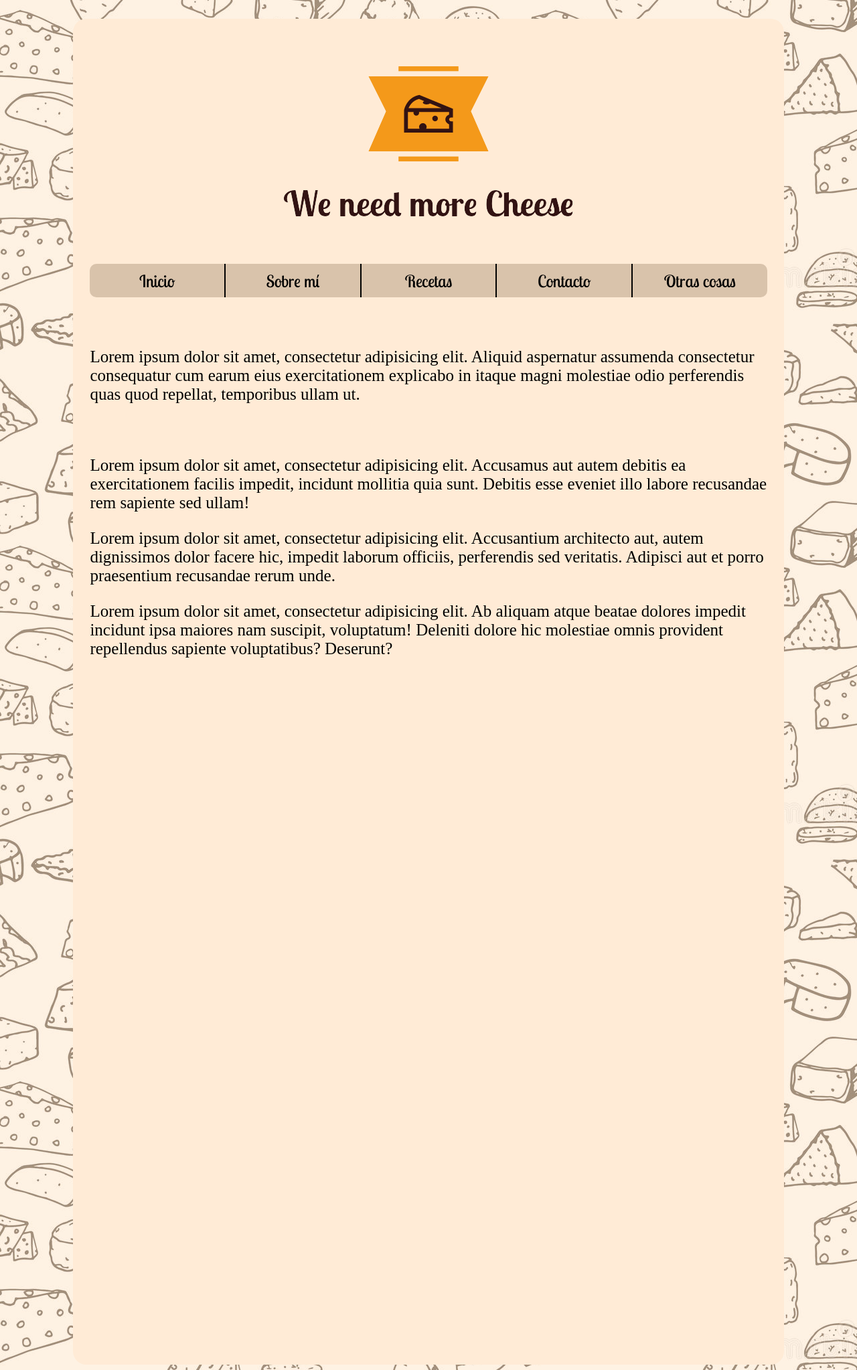
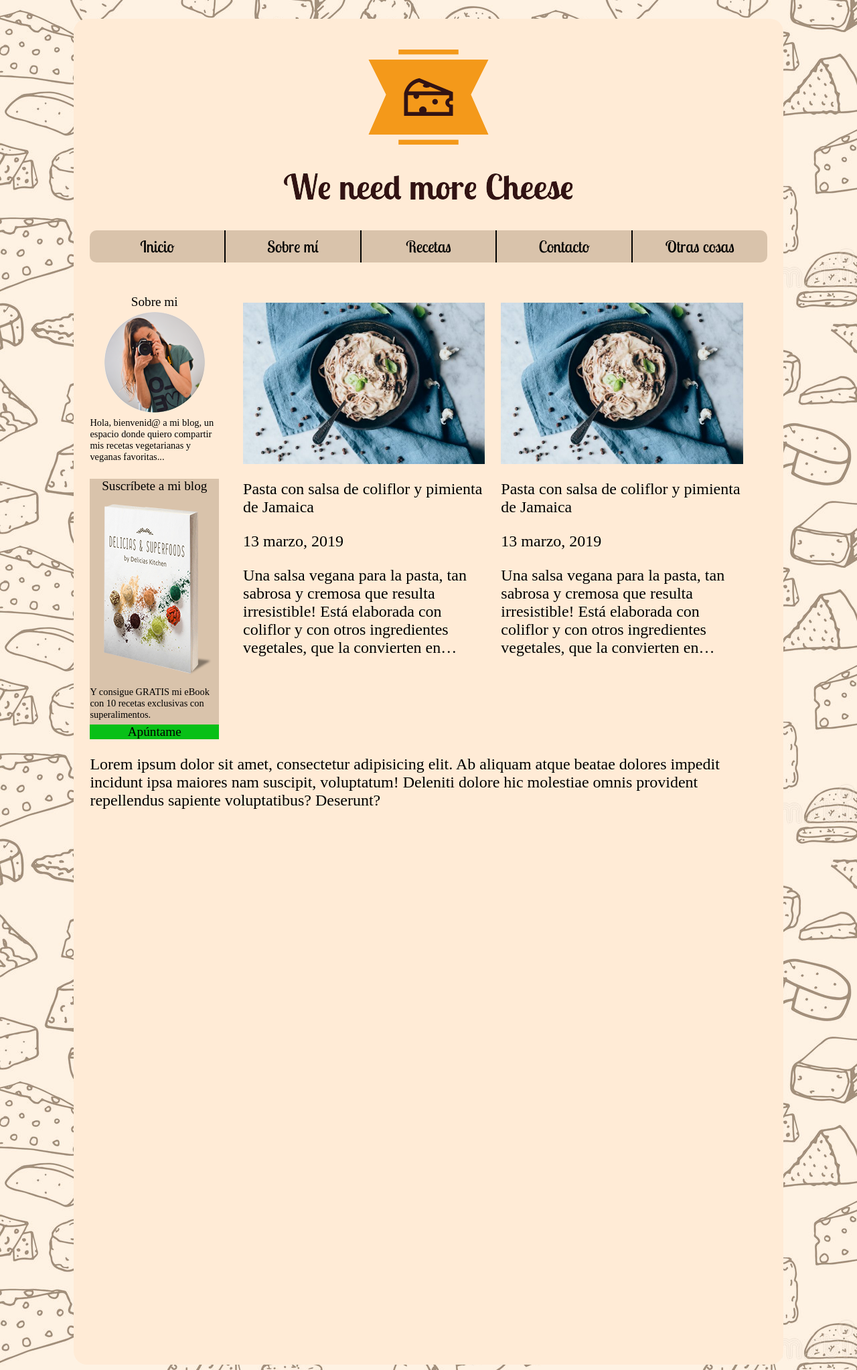
Before and after one commit to FranciscoMejias/M04Pages, a PHP site: page / in a window 1280 px wide. Shown: the whole page at 67% size. Run offline with PHP 8.4, Linux system fonts and the light colour scheme.

Commit message:
We need more Cheese

```diff
--- a/Mejias_Francisco_DAMr/css/index.css
+++ b/Mejias_Francisco_DAMr/css/index.css
@@ -5,7 +5,7 @@ body{
     display: flex;
     justify-content: center;
     background-color: rgb(255, 225, 194);
-    font-size: 25px;
+    font-size: 24px;
 }
 
 .container{
@@ -27,19 +27,102 @@ body{
     /*box-sizing: border-box;MIRAR YAAA MIRAR YAAA MIRAR YAAA MIRAR YAAA MIRAR YAAA MIRAR YAAA MIRAR YAAA MIRAR YAAA MIRAR YAAA MIRAR YAAA MIRAR YAAA*/
 }
 
-.logo {
-    width: 100%;
-    height: auto;
-    max-width: 596px;
-    min-width: 260px;
-}
-
 figure {
     display: flex;
     justify-content: center;
 }
 
+header figure {
+    width: 100%;
+    display: flex;
+    justify-content: center;
+    margin: 0px;
+}
+
+img {
+    width: 100%;
+    height: auto;
+}
+
+.logo {
+    max-width: 596px;
+    min-width: calc(596px / 5);
+}
+
 main {
+    display: flex;
     margin: 0px;
     padding: 0px;
 }
+
+/*********************************************************************************/
+
+aside {
+    width: 20%;
+}
+
+aside article:first-of-type {
+    margin-bottom: 1em;
+}
+
+aside figure {
+    width: 100%;
+    margin: 0px;
+}
+
+aside article p:first-of-type {
+    font-size: 0.8em;
+    text-align: center;
+    margin: 0px;
+    margin-bottom: 0.2em;
+}
+
+aside article p:nth-of-type(2n) {
+    font-size: 0.6em;
+    margin: 0px;
+    margin-top: 0.5em;
+}
+
+aside article:first-of-type img {
+    min-width: calc(150px / 5);
+    max-width: 150px;
+}
+
+aside article:nth-of-type(2n) img {
+    min-width: calc(190px / 5);
+    max-width: 190px;
+}
+
+aside article:last-of-type{
+    background-color: rgb(217, 195, 171);
+}
+
+aside article:nth-of-type(2n) a{
+    width: 100%;
+    height: 100%;
+    margin: 0px;
+    margin-top: 0.3em;
+    display: flex;
+    justify-content: center;
+    align-items: center;
+    font-size: 0.8em;
+    color: black;
+    text-decoration: none;
+    background-color: rgb(8, 192, 23);
+}
+
+
+section {
+    display: flex;
+    width: 80%;
+    padding-left: 1em;
+    padding-right: 1em;
+}
+
+section article {
+    margin: 0.5em;
+}
+
+section article figure {
+    margin: 0px;
+}
--- a/Mejias_Francisco_DAMr/css/nav.css
+++ b/Mejias_Francisco_DAMr/css/nav.css
@@ -1,6 +1,6 @@
 nav {
     width: 100%;
-    margin-bottom: 3em;
+    margin-bottom: 2em;
 
     position: sticky;
     top: 0;
--- a/Mejias_Francisco_DAMr/index.html
+++ b/Mejias_Francisco_DAMr/index.html
@@ -11,7 +11,7 @@ APELLIDOS: Mejias Brioso
     <link rel="stylesheet" href="css/nav.css">
     <link rel="stylesheet" href="css/responsive.css">
     <meta name="viewport" content="width=device-width, initial-scale=1.0, minimum-scale=1.0">
-    <meta name="description" content="We need more Cheese es una pagina de recetas que contienen gran cantidad de queso"/>
+    <meta name="description" content="We need more Cheese es una página de recetas que contienen gran cantidad de queso"/>
 </head>
 <body>
 <div class="container">
@@ -34,15 +34,46 @@ APELLIDOS: Mejias Brioso
     <main>
         <aside>
             <article>
-                <p>Lorem ipsum dolor sit amet, consectetur adipisicing elit. Aliquid aspernatur assumenda consectetur consequatur cum earum eius exercitationem explicabo in itaque magni molestiae odio perferendis quas quod repellat, temporibus ullam ut.</p>
-                <img src="" alt="">
-                <p>Lorem ipsum dolor sit amet, consectetur adipisicing elit. Accusamus aut autem debitis ea exercitationem facilis impedit, incidunt mollitia quia sunt. Debitis esse eveniet illo labore recusandae rem sapiente sed ullam!</p>
+                <p>Sobre mi</p>
+                <figure>
+                    <img src="imagenes/isagil.png"
+                         width="150" height="150"
+                         alt="Icono imagen personal">
+                </figure>
+                <p>Hola, bienvenid@ a mi blog, un espacio donde quiero compartir mis
+                    recetas vegetarianas y veganas favoritas...</p>
             </article>
-
+            <article>
+                <p>Suscríbete a mi blog</p>
+                <figure>
+                    <img src="imagenes/libro.png"
+                         width="190" height="277"
+                         alt="Libro subscripcion">
+                </figure>
+                <p>	Y consigue GRATIS mi eBook con 10 recetas exclusivas con superalimentos.</p>
+                <a href="">Apúntame</a>
+            </article>
         </aside>
         <section>
             <article>
-                <p>Lorem ipsum dolor sit amet, consectetur adipisicing elit. Accusantium architecto aut, autem dignissimos dolor facere hic, impedit laborum officiis, perferendis sed veritatis. Adipisci aut et porro praesentium recusandae rerum unde.</p>
+                <figure>
+                    <img src="imagenes/Pasta.jpg">
+                </figure>
+                <p>Pasta con salsa de coliflor y pimienta de Jamaica</p>
+                <p>	13 marzo, 2019</p>
+                <p>Una salsa vegana para la pasta, tan sabrosa y cremosa que resulta
+                    irresistible! Está elaborada con coliflor y con
+                    otros ingredientes vegetales, que la convierten en…</p>
+            </article>
+            <article>
+                <figure>
+                    <img src="imagenes/Pasta.jpg">
+                </figure>
+                <p>Pasta con salsa de coliflor y pimienta de Jamaica</p>
+                <p>	13 marzo, 2019</p>
+                <p>Una salsa vegana para la pasta, tan sabrosa y cremosa que resulta
+                    irresistible! Está elaborada con coliflor y con
+                    otros ingredientes vegetales, que la convierten en…</p>
             </article>
         </section>
     </main>
```
Also changed, not shown: Mejias_Francisco_DAMr/DELTE ME.txt (added, +65 -0 lines), Mejias_Francisco_DAMr/css/responsive.css (+20 -14 lines), Mejias_Francisco_DAMr/imagenes/Background_claro.png, Mejias_Francisco_DAMr/imagenes/Background_claro2.png (deleted), Mejias_Francisco_DAMr/imagenes/Background_claro3.png (deleted), Mejias_Francisco_DAMr/imagenes/Background_claro4.png (deleted), Mejias_Francisco_DAMr/imagenes/Pasta.jpg (added), Mejias_Francisco_DAMr/imagenes/isagil.png (added), Mejias_Francisco_DAMr/imagenes/libro.png (added).
